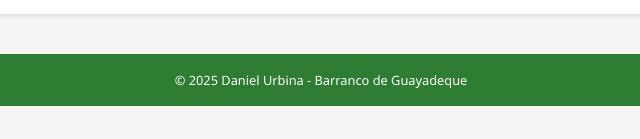
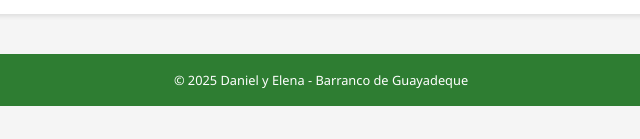
Before and after one commit to danielurbina/Rutas, a plain HTML site: page index.html in a window 1280 px wide. Shown: the part 658-797 px from the top of the page, 319-959 px from the left. Drawn offline with Linux system fonts and the light colour scheme.

Commit message:
Updated firma

```diff
--- a/index.html
+++ b/index.html
@@ -57,7 +57,7 @@
     </main>
 
     <footer>
-        <p>© 2025 Daniel Urbina - Barranco de Guayadeque</p>
+        <p>© 2025 Daniel y Elena - Barranco de Guayadeque</p>
     </footer>
 
     <script src="js/data.js"></script>
```
